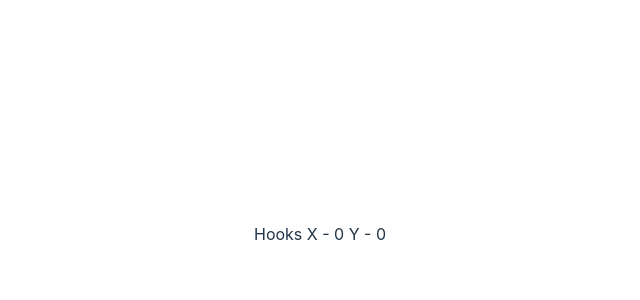
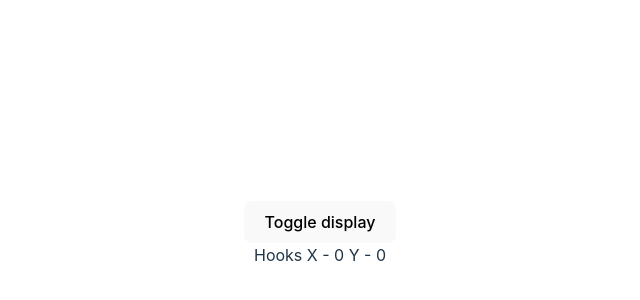
Before and after one commit to spython001/react-hook, a React (Vite) app: page / in a window 1280 px wide. Shown: the part 166-466 px from the top of the page, without its empty margins (320-960 px from the left). Built offline with nearby package versions, Linux system fonts and the light colour scheme.

Commit message:
created an interval class counter file

```diff
--- a/src/App.jsx
+++ b/src/App.jsx
@@ -1,5 +1,6 @@
 import './App.css'
-import HookMouse from './components/HookMouse'
+//import HookMouse from './components/HookMouse'
+import MouseContainer from './components/MouseContainer'
 //import ClassCounterOne from './components/ClassCounterOne'
 //import HookCounterOne from './components/HookCounterOne'
 //import HookCounterFour from './components/HookCounterFour'
@@ -14,7 +15,7 @@
 function App() {
   return (
     <div className="App">
-      <HookMouse />
+      <MouseContainer />
     </div>
 
   )
--- a/src/components/HookMouse.jsx
+++ b/src/components/HookMouse.jsx
@@ -13,6 +13,12 @@
   useEffect(() =>{
     console.log('useEffect called')
     window.addEventListener('mousemove', logMousePosition)
+
+    return () => {
+        console.log('Component umounting code')
+        window.removeEventListener('mousemove', logMousePosition)
+    }
+
   }, [])
 
   return (
--- a/src/components/MouseContainer.jsx
+++ b/src/components/MouseContainer.jsx
@@ -0,0 +1,17 @@
+//TO DEMONSTRATE 'UNMOUNT' IN FUNCTIONAL COMPONENT
+
+import { useState } from 'react'
+import HookMouse from './HookMouse'
+
+function MouseContainer() {
+  const [display, setDisplay] = useState(true)
+
+  return (
+    <div>
+        <button onClick={() => setDisplay(!display)}>Toggle display</button>
+        {display && <HookMouse />}
+    </div>
+  )
+}
+
+export default MouseContainer
```
Also changed, not shown: src/components/IntervalClassCounter.jsx (added).
